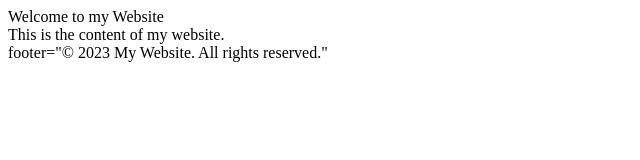
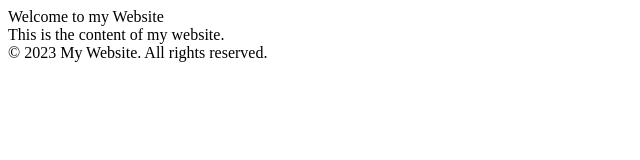
Before and after one commit to acciojob/page-layout-NehaNayak123, a React app: page / in a window 1280 px wide. Shown: the top 160 px of the page, without its empty margins (0-640 px from the left). Built offline with nearby package versions, Linux system fonts and the light colour scheme.

Commit message:
Update App.js

```diff
--- a/src/components/App.js
+++ b/src/components/App.js
@@ -10,9 +10,9 @@ function App() {
 
       <PageLayout
              header="Welcome to my Website"
-             children="This is the content of my website."/>
+             children="This is the content of my website."
              footer="© 2023 My Website. All rights reserved."
-
+      />
     </div>
 }
 export default App
```
